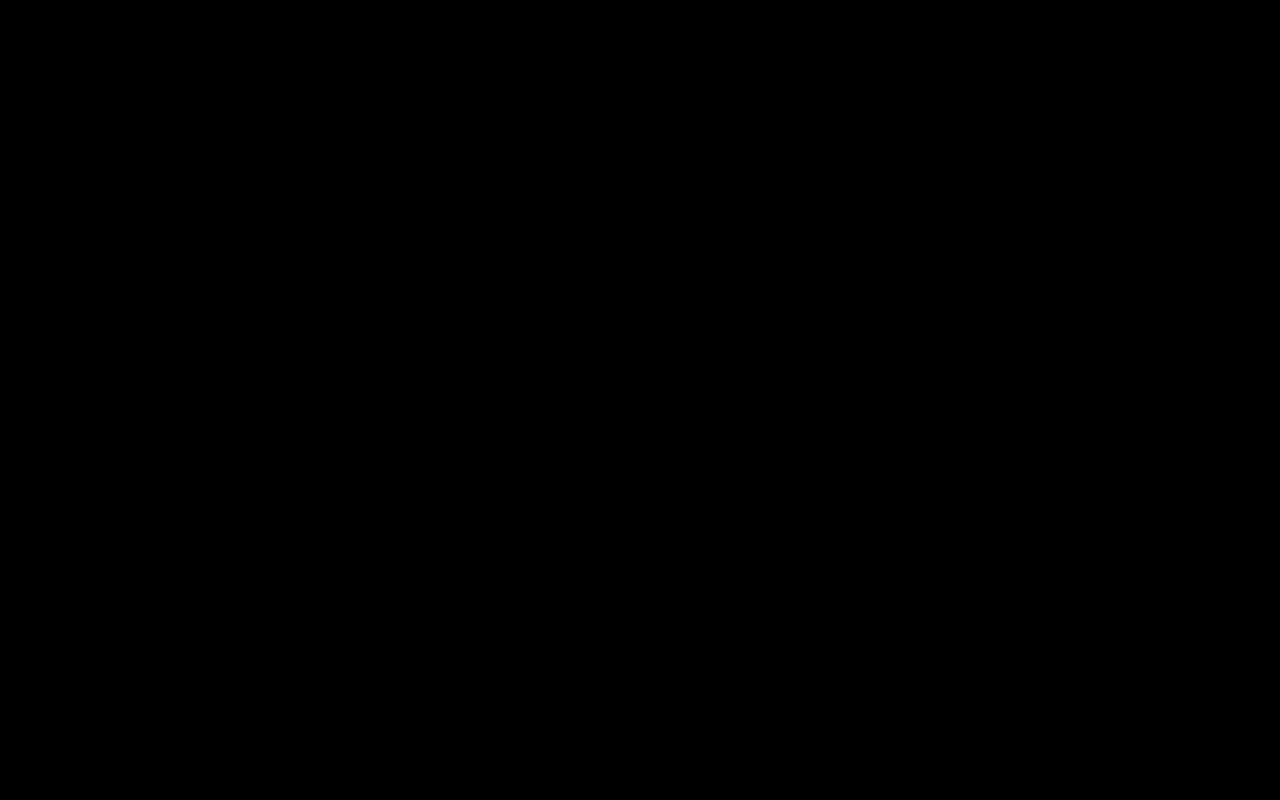
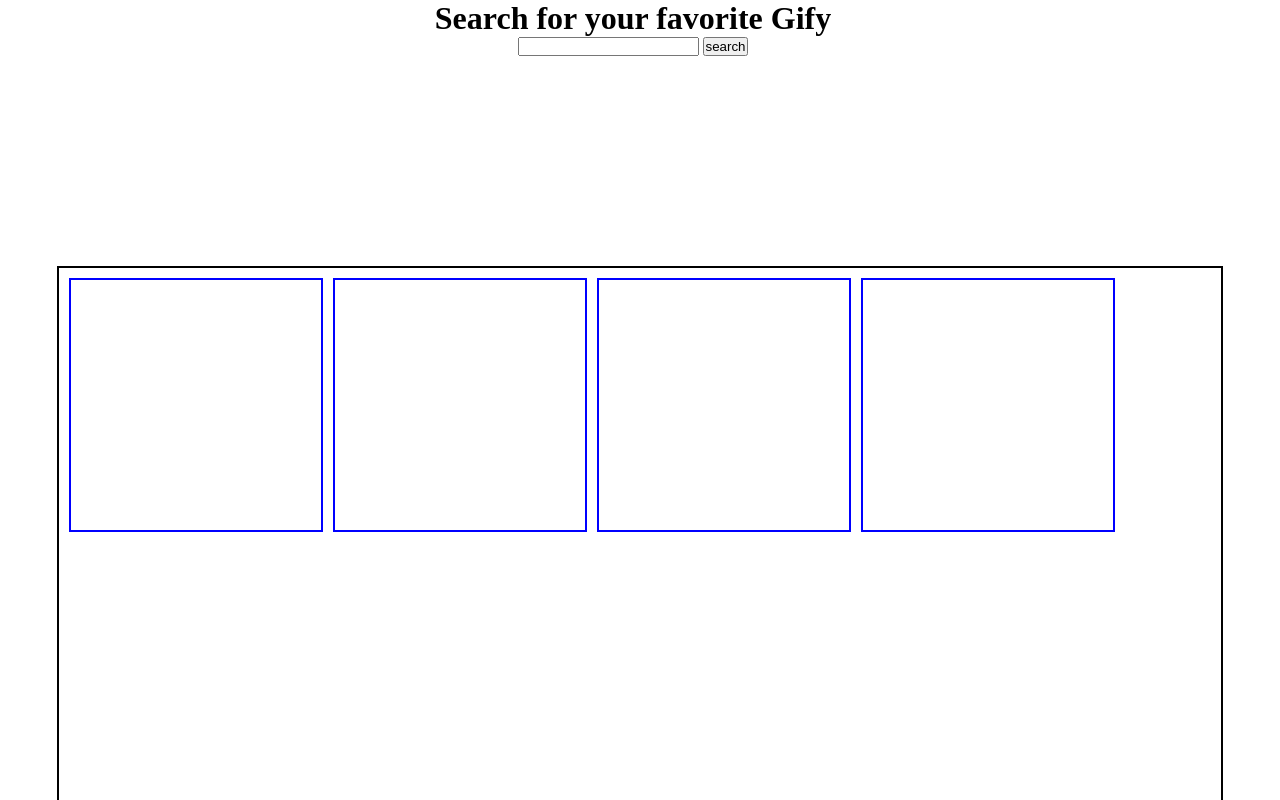
Before and after one commit to WebAhead5/quickly-search, a website: page public/index.html in a window 1280 px wide. Shown: the top 800 px of the page. Drawn offline with Linux system fonts and the light colour scheme.

Commit message:
added basic html and css

```diff
--- a/public/index.html
+++ b/public/index.html
@@ -6,9 +6,24 @@
           content="width=device-width, user-scalable=no, initial-scale=1.0, maximum-scale=1.0, minimum-scale=1.0">
     <meta http-equiv="X-UA-Compatible" content="ie=edge">
     <title>Document</title>
-    <link rel="stylesheet" href="style.css">
+    <link rel="stylesheet" href="./style.css">
 </head>
 <body>
-<h1>blaaa blaaaa blaaaaaaaaaaa</h1>
+<header>
+    <form class="search" action="/search" method="GET">
+        <h1>Search for your favorite Gify</h1>
+        <input id="inpt_search" name="q" type="text"/>
+        <button type="submit">search</button>
+    </form>
+</header>
+
+<div class="container" id="gifsContainer">
+<div class="box"></div>
+<div class="box"></div>
+<div class="box"></div>
+<div class="box"></div>
+</div>
+
 </body>
+<script src="./dom.js"></script>
 </html>
--- a/public/style.css
+++ b/public/style.css
@@ -1,4 +1,33 @@
-body{
+* {
+    margin: 0;
+    padding: 0;
+}
 
-    background: black;
+body {
+    display: grid;
+    text-align: center;
+    justify-content: center;
+    align-content: center;
 }
+
+form {
+    width: 90vw;
+    height: 20vw;
+}
+
+.container {
+    margin-top: 10px;
+    display: flex;
+    padding: 5px;
+    border: 2px solid black;
+    width: 90vw;
+    height: 100vw;
+
+}
+
+.box {
+    margin: 5px;
+    width: 250px;
+    height: 250px;
+    border: blue solid 2px;
+}
```
